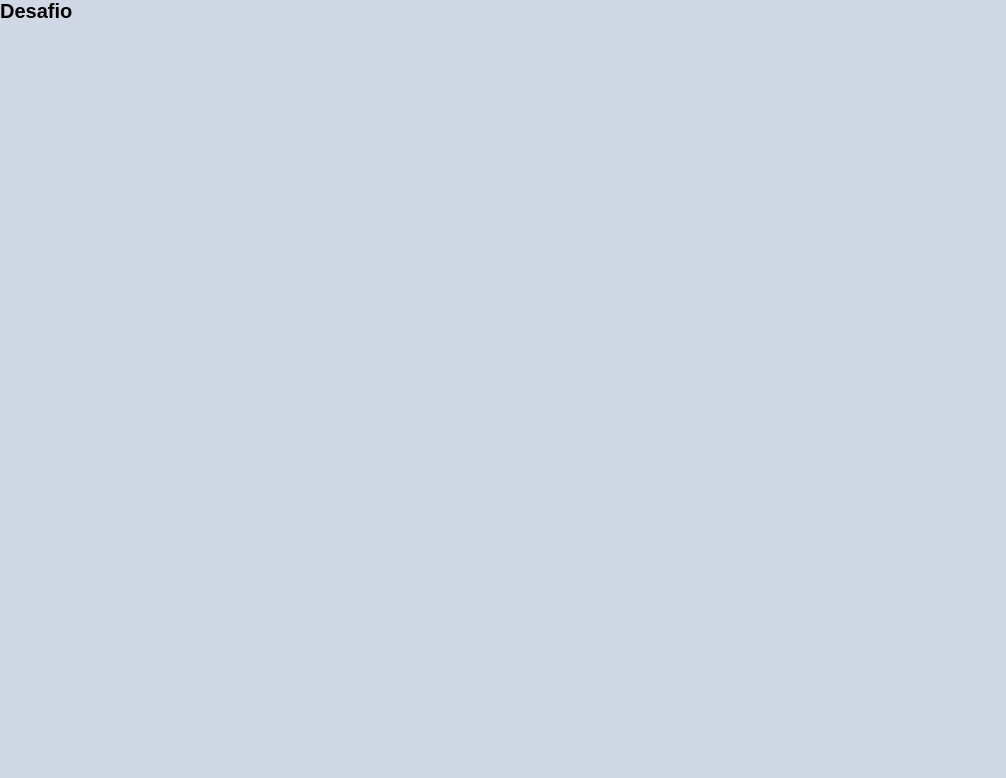
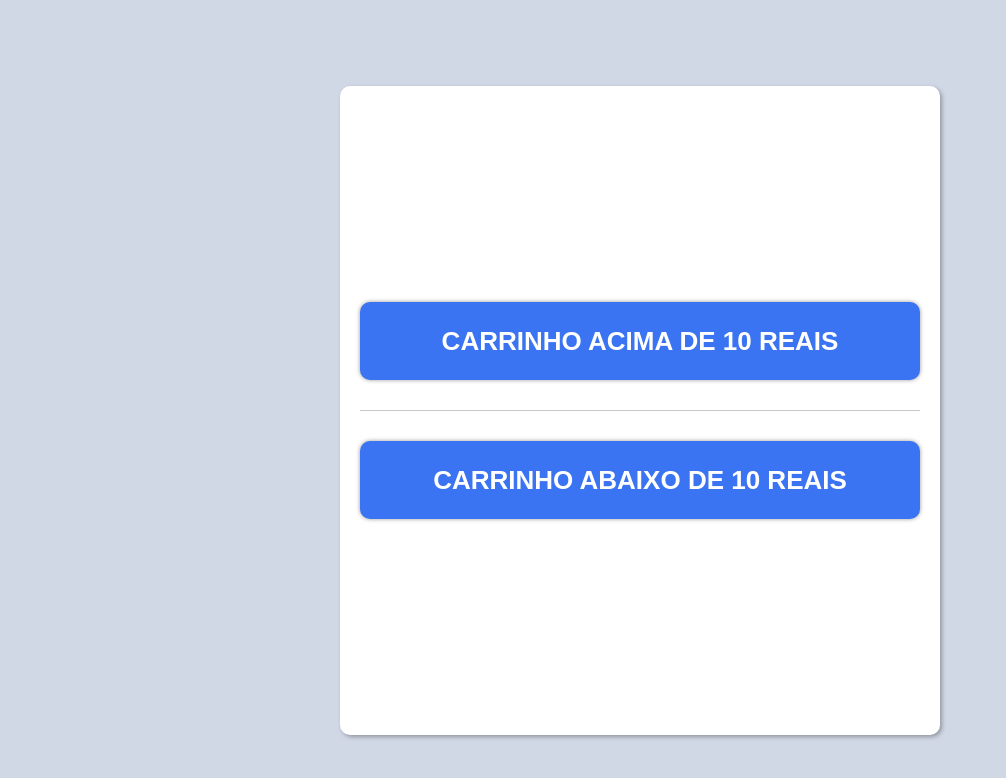
Before and after one commit to menegatti-dev/codeby-challenge, a Next.js app: page / in a window 1280 px wide. Shown: the top 778 px of the page, without its empty margins (0-1006 px from the left). Built offline with nearby package versions, Linux system fonts and the light colour scheme; a web font is replaced by a local one.

Commit message:
feat: add Button that redirects to the Cart page

```diff
--- a/src/pages/index.tsx
+++ b/src/pages/index.tsx
@@ -1,14 +1,28 @@
 import Head from 'next/head';
+
+import Link from 'next/link';
+
+import { Container, Card, Separator } from '@/styles/Pages/Home';
+import Button from '@/components/Button';
 
 const Home: React.FC = () => {
   return (
-    <div>
+    <>
       <Head>
         <title>Codeby</title>
       </Head>
-
-      <h1>Desafio</h1>
-    </div>
+      <Container>
+        <Card>
+          <Link href={{ pathname: '/cart/[type]', query: { type: 'acima-10-reais' } }}>
+            <Button label="Carrinho acima de 10 reais" />
+          </Link>
+          <Separator />
+          <Link href={{ pathname: '/cart/[type]', query: { type: 'abaixo-10-reais' } }}>
+            <Button label="Carrinho abaixo de 10 reais" />
+          </Link>
+        </Card>
+      </Container>
+    </>
   );
 };
 
--- /dev/null
+++ b/src/styles/Pages/Home.ts
@@ -0,0 +1,31 @@
+import styled from 'styled-components';
+
+export const Container = styled.main`
+  display: flex;
+  flex-direction: column;
+  align-items: center;
+
+  flex: 1;
+  padding: 86.4px 50px 65px;
+`;
+
+export const Card = styled.div`
+  display: flex;
+  flex: 1;
+  flex-direction: column;
+  align-items: center;
+  justify-content: center;
+  border-radius: 10px;
+  min-width: 600px;
+  min-height: 500px;
+  padding: 20px;
+  background: #fff;
+  box-shadow: 2px 2px 4px rgba(0, 0, 0, 0.3);
+`;
+
+export const Separator = styled.div`
+  background: #c9c9c9;
+  height: 1px;
+  width: 100%;
+  margin: 30px 0;
+`;
```
